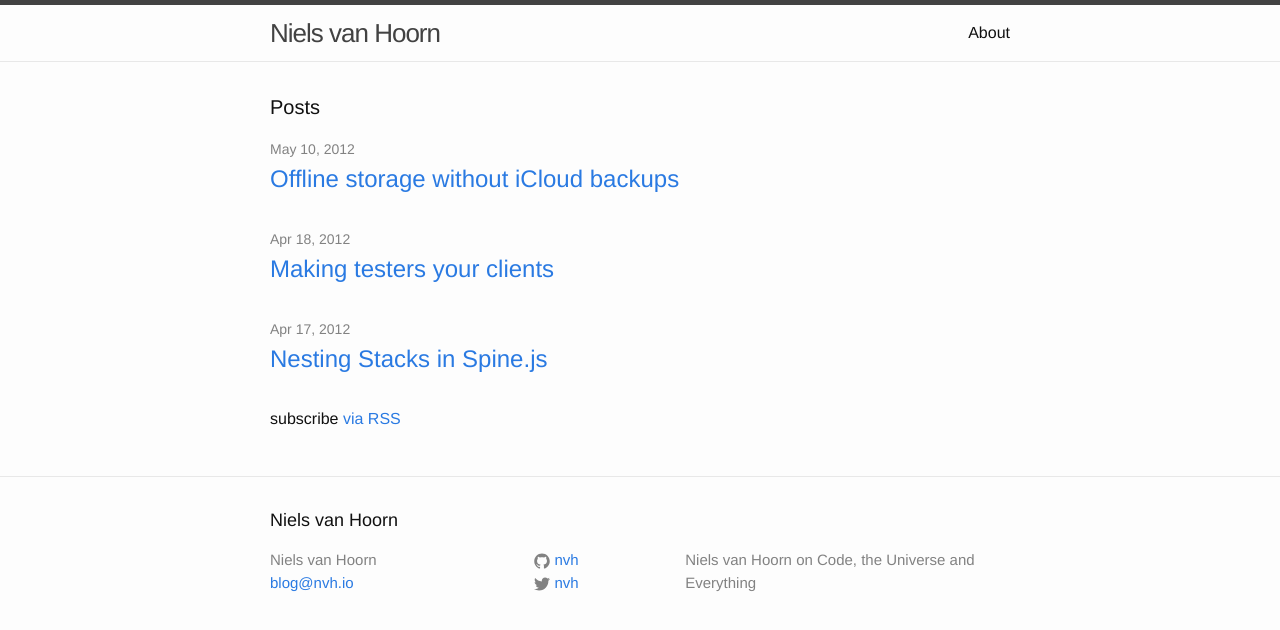
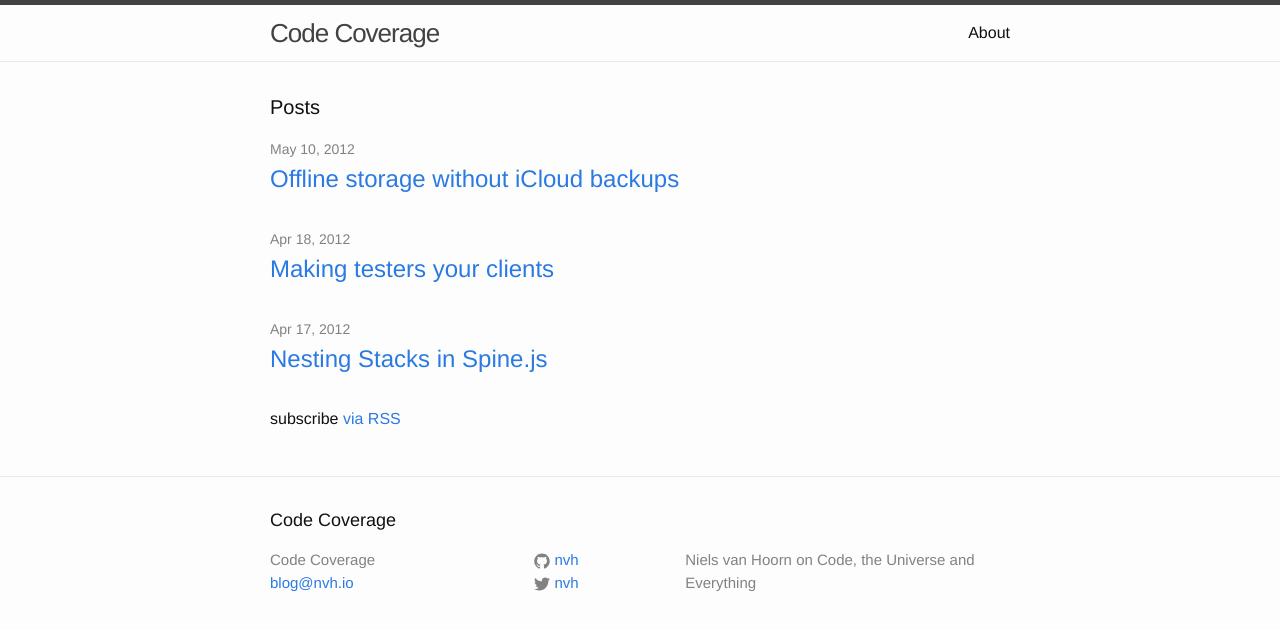
Before and after one commit to nvh/nvh.github.io, a Jekyll site: the page built from index.html, in a window 1280 px wide. Shown: the top 630 px of the page. Built offline with Jekyll 4.4.1, drawn with Linux system fonts in a browser that asks for light colours.

Commit message:
Change title to Code Coverage

```diff
--- a/_config.yml
+++ b/_config.yml
@@ -1,5 +1,5 @@
 # Site settings
-title: Niels van Hoorn
+title: Code Coverage
 email: blog@nvh.io
 description: > # this means to ignore newlines until "baseurl:"
   Niels van Hoorn on Code, the Universe and Everything
```
